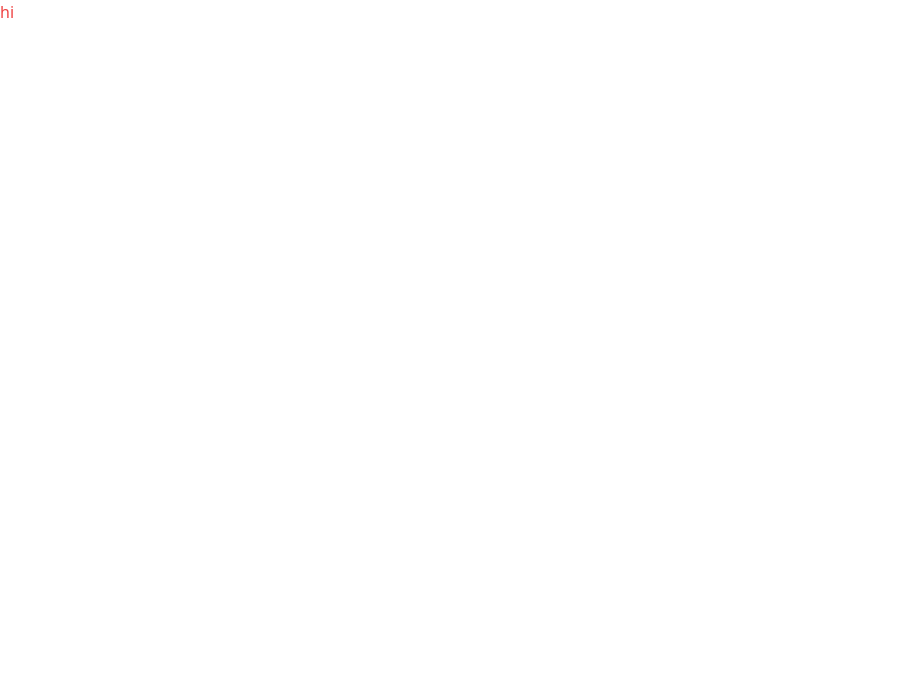
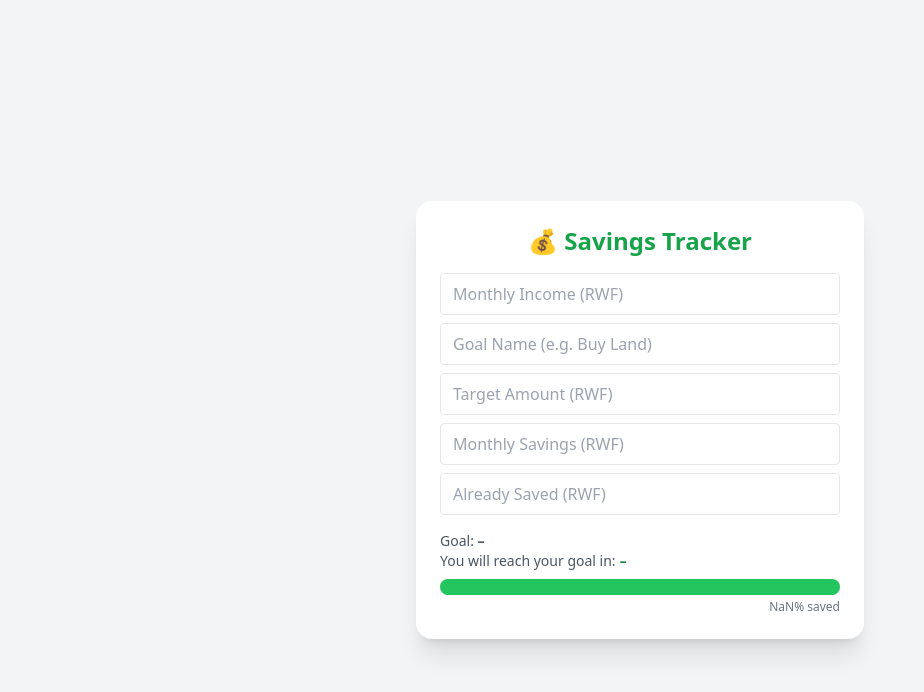
Before and after one commit to SethNdagijimana/savingTracker, a React (Create React App) app: page / in a window 1280 px wide. Shown: the top 692 px of the page, without its empty margins (0-924 px from the left). Built offline with nearby package versions, Linux system fonts and the light colour scheme.

Commit message:
add saving tracker board

```diff
--- a/src/App.js
+++ b/src/App.js
@@ -1,5 +1,11 @@
+import SavingTracker from "./components/SavingTracker/SavingTracker"
+
 function App() {
-  return <div className="text-red-500">hi</div>
+  return (
+    <div className="bg-gray-100 min-h-screen flex items-center justify-center">
+      <SavingTracker />
+    </div>
+  )
 }
 
 export default App
--- /dev/null
+++ b/src/components/SavingTracker/SavingTracker.jsx
@@ -0,0 +1,78 @@
+import React, { useState } from "react"
+
+const SavingTracker = () => {
+  const [monthlyIncome, setMonthlyIncome] = useState(0)
+  const [goalName, setGoalName] = useState("")
+  const [targetAmount, setTargetAmount] = useState(0)
+  const [monthlySavings, setMonthlySavings] = useState(0)
+  const [savedSoFar, setSavedSoFar] = useState(0)
+
+  const monthsToGoal = Math.ceil((targetAmount - savedSoFar) / monthlySavings)
+  const progressPercent = Math.min((savedSoFar / targetAmount) * 100, 100)
+
+  return (
+    <div className="max-w-md mx-auto mt-10 p-6 bg-white shadow-xl rounded-2xl space-y-4">
+      <h1 className="text-2xl font-bold text-center text-green-600">
+        💰 Savings Tracker
+      </h1>
+
+      <div className="space-y-2">
+        <input
+          type="number"
+          placeholder="Monthly Income (RWF)"
+          className="w-full border rounded px-3 py-2"
+          onChange={(e) => setMonthlyIncome(Number(e.target.value))}
+        />
+        <input
+          type="text"
+          placeholder="Goal Name (e.g. Buy Land)"
+          className="w-full border rounded px-3 py-2"
+          onChange={(e) => setGoalName(e.target.value)}
+        />
+        <input
+          type="number"
+          placeholder="Target Amount (RWF)"
+          className="w-full border rounded px-3 py-2"
+          onChange={(e) => setTargetAmount(Number(e.target.value))}
+        />
+        <input
+          type="number"
+          placeholder="Monthly Savings (RWF)"
+          className="w-full border rounded px-3 py-2"
+          onChange={(e) => setMonthlySavings(Number(e.target.value))}
+        />
+        <input
+          type="number"
+          placeholder="Already Saved (RWF)"
+          className="w-full border rounded px-3 py-2"
+          onChange={(e) => setSavedSoFar(Number(e.target.value))}
+        />
+      </div>
+
+      <div className="mt-4">
+        <p className="text-sm text-gray-600">
+          Goal: <span className="font-semibold">{goalName || "–"}</span>
+        </p>
+        <p className="text-sm text-gray-600">
+          You will reach your goal in:
+          <span className="font-bold text-green-700 ml-1">
+            {isNaN(monthsToGoal) ? "–" : `${monthsToGoal} months`}
+          </span>
+        </p>
+
+        {/* Progress bar */}
+        <div className="w-full bg-gray-200 rounded-full h-4 mt-2">
+          <div
+            className="bg-green-500 h-4 rounded-full"
+            style={{ width: `${progressPercent}%` }}
+          ></div>
+        </div>
+        <p className="text-xs text-right mt-1 text-gray-500">
+          {progressPercent.toFixed(1)}% saved
+        </p>
+      </div>
+    </div>
+  )
+}
+
+export default SavingTracker
```
